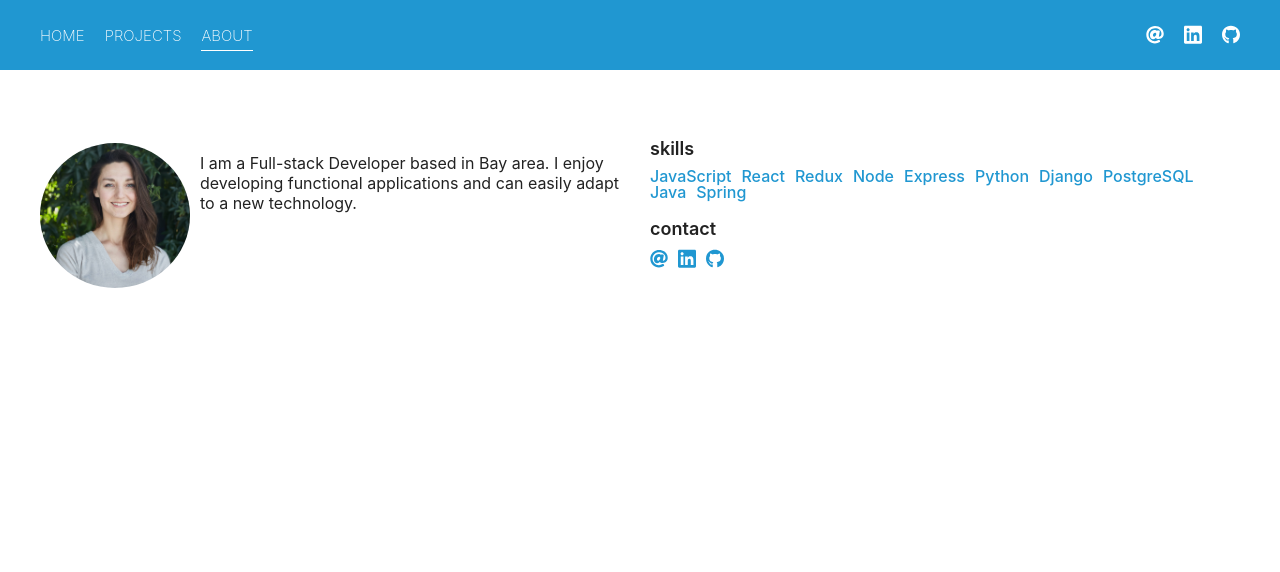
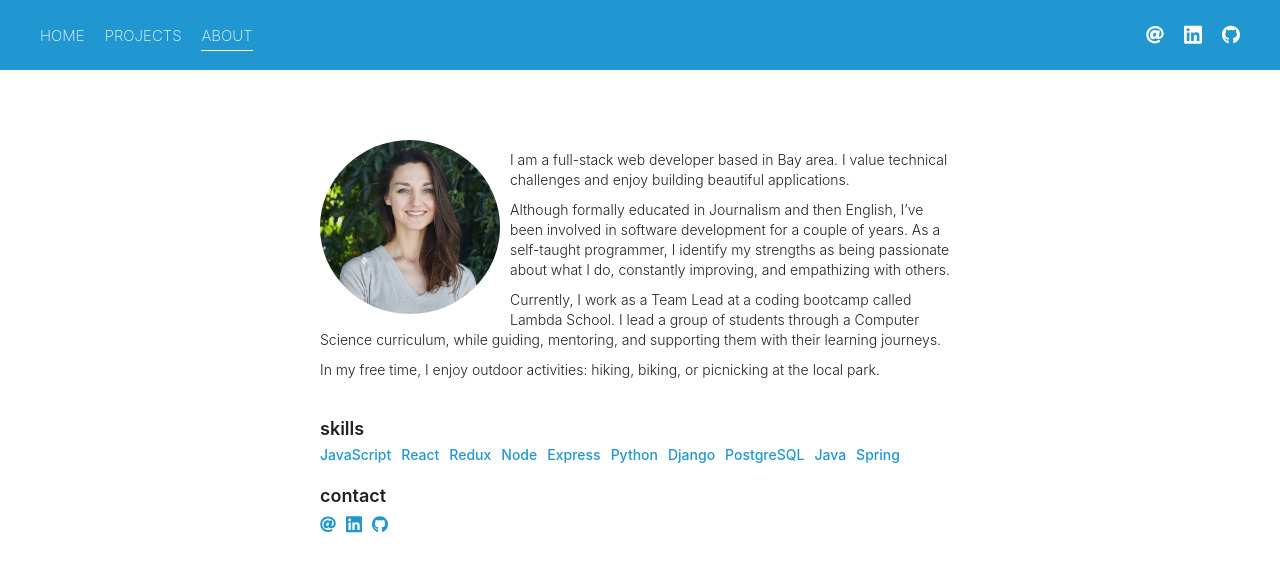
Before and after one commit to leananepari/portfolio, a React (Create React App) app: page /about in a window 1280 px wide. Shown: the top 572 px of the page. Built offline with nearby package versions, Linux system fonts and the light colour scheme; no server answers.

Commit message:
updates about page

```diff
--- a/src/components/mainContent/About.js
+++ b/src/components/mainContent/About.js
@@ -9,11 +9,18 @@ const About = () => {
 
   return (
     <div id='about'>
-      <div className="left-content">
+      <div className="top-content">
         <div className="image-wrap"><img src={portrait} className="image" alt="portrait"/></div>
-        <p>I am a Full-stack Developer based in Bay area. I enjoy developing functional applications and can easily adapt to a new technology.</p>
+        <p>I am a full-stack web developer based in Bay area. I value technical challenges and enjoy building beautiful applications.</p>
+
+        <p>Although formally educated in Journalism and then English,
+        I’ve been involved in software development for a couple of years. As a self-taught programmer, I identify my strengths as being passionate about what I do, constantly improving, and empathizing with others. </p>
+
+        <p>Currently, I work as a Team Lead at a coding bootcamp called Lambda School. I lead a group of students through a Computer Science curriculum, while guiding, mentoring, and supporting them with their learning journeys.</p>
+
+        <p>In my free time, I enjoy outdoor activities: hiking, biking, or picnicking at the local park.</p>
       </div>
-      <div className="right-content">
+      <div className="bottom-content">
         <div className="skills">
           <h2>skills</h2>
           <div className="list">
@@ -34,15 +41,15 @@ const About = () => {
           <div className="list">
 
             <Link to="/emailme" className="item">
-              <FontAwesomeIcon style={{width: '18px', cursor: 'pointer', color: '#2097D1', borderBottom: '1px solid transparent' }} icon={faAt} size='lg'/>
+              <FontAwesomeIcon style={{width: '16px', cursor: 'pointer', color: '#2097D1', borderBottom: '1px solid transparent' }} icon={faAt} size='lg'/>
             </Link>
 
             <Link to="" target="_blank" onClick={(event) => {event.preventDefault(); window.open("https://www.linkedin.com/in/leana-neparidze");}} className="item">
-              <FontAwesomeIcon style={{width: '18px', cursor: 'pointer', color: '#2097D1'}} icon={faLinkedin} size='lg'/>
+              <FontAwesomeIcon style={{width: '16px', cursor: 'pointer', color: '#2097D1'}} icon={faLinkedin} size='lg'/>
             </Link>
 
             <Link to="" target="_blank" onClick={(event) => {event.preventDefault(); window.open("https://github.com/leananepari");}} className="item">
-              <FontAwesomeIcon style={{width: '18px', cursor: 'pointer', color: '#2097D1'}} icon={faGithub} size='lg'/>
+              <FontAwesomeIcon style={{width: '16px', cursor: 'pointer', color: '#2097D1'}} icon={faGithub} size='lg'/>
             </Link>
 
           </div>
--- a/src/css/styles.css
+++ b/src/css/styles.css
@@ -84,42 +84,44 @@ html, body {
  =========================================================*/
 #about {
   display: flex;
+  flex-direction: column;
   justify-content: space-between;
   align-items: center;
   margin-bottom: 80px;
   margin-top: 140px; }
-  #about .left-content {
-    margin-left: 40px;
-    margin-right: 10px;
+  #about .top-content {
+    margin-bottom: 40px;
     width: 50%; }
-    #about .left-content .image-wrap {
-      width: 150px; }
-    #about .left-content .image {
+    #about .top-content .image-wrap {
+      width: 180px; }
+    #about .top-content .image {
       width: 100%;
       border-radius: 50%;
       float: left;
       margin-right: 10px; }
-    #about .left-content p {
+    #about .top-content p {
       margin-top: 10px;
       color: #222222;
-      line-height: 20px; }
-  #about .right-content {
-    margin-right: 40px;
-    margin-left: 10px;
+      line-height: 20px;
+      font-size: 14px;
+      font-weight: 300; }
+  #about .bottom-content {
     width: 50%; }
-    #about .right-content h2 {
+    #about .bottom-content h2 {
       margin-bottom: 10px;
       color: #222222;
       font-size: 18px;
       font-weight: 600; }
-    #about .right-content .list {
+    #about .bottom-content .list {
       display: flex;
       flex-wrap: wrap;
       margin-bottom: 20px;
       color: #2097D1;
-      font-weight: 500; }
-    #about .right-content .item {
-      margin-right: 10px; }
+      font-weight: 500;
+      font-size: 14px; }
+    #about .bottom-content .item {
+      margin-right: 10px;
+      margin-bottom: 5px; }
 
 /*==========================================================
   FORM
--- a/src/scss/_default.scss
+++ b/src/scss/_default.scss
@@ -201,18 +201,19 @@ html,body {
  =========================================================*/
  #about {
   display: flex;
+  flex-direction: column;
   justify-content: space-between;
   align-items: center;
   margin-bottom: 80px;
   margin-top: 140px;
 
-  .left-content {
-    margin-left: 40px;
-    margin-right: 10px;
+  .top-content {
+    margin-bottom: 40px;
+
     width: 50%;
 
     .image-wrap {
-      width: 150px;
+      width: 180px;
     }
     .image {
       width: 100%;
@@ -224,12 +225,12 @@ html,body {
       margin-top: 10px;
       color: #222222;
       line-height: 20px;
+      font-size: 14px;
+      font-weight: 300;
     }
   }
 
-  .right-content {
-    margin-right: 40px;
-    margin-left: 10px;
+  .bottom-content {
     width: 50%;
 
       h2 {
@@ -244,10 +245,12 @@ html,body {
         margin-bottom: 20px;
         color: #2097D1;
         font-weight: 500;
+        font-size: 14px
       }
 
       .item {
         margin-right: 10px;
+        margin-bottom: 5px;
       }
   }
  }
```
